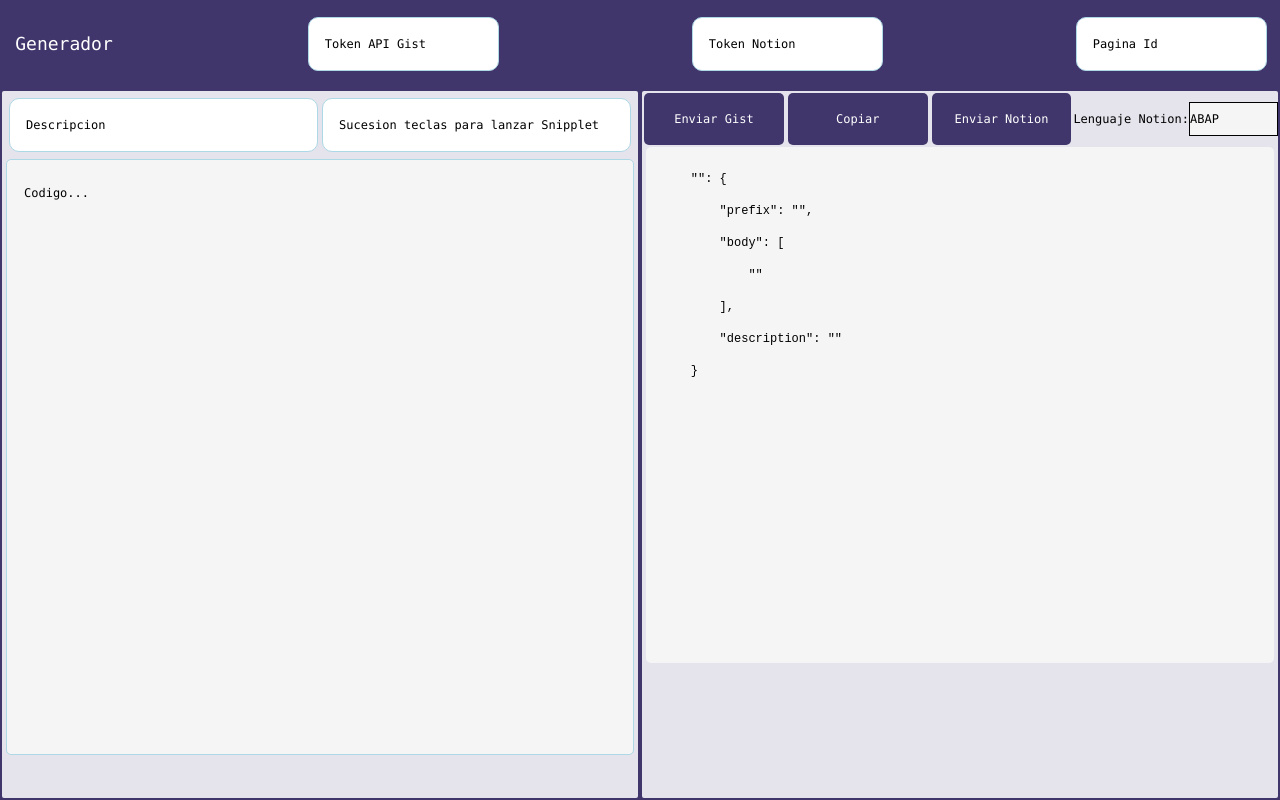
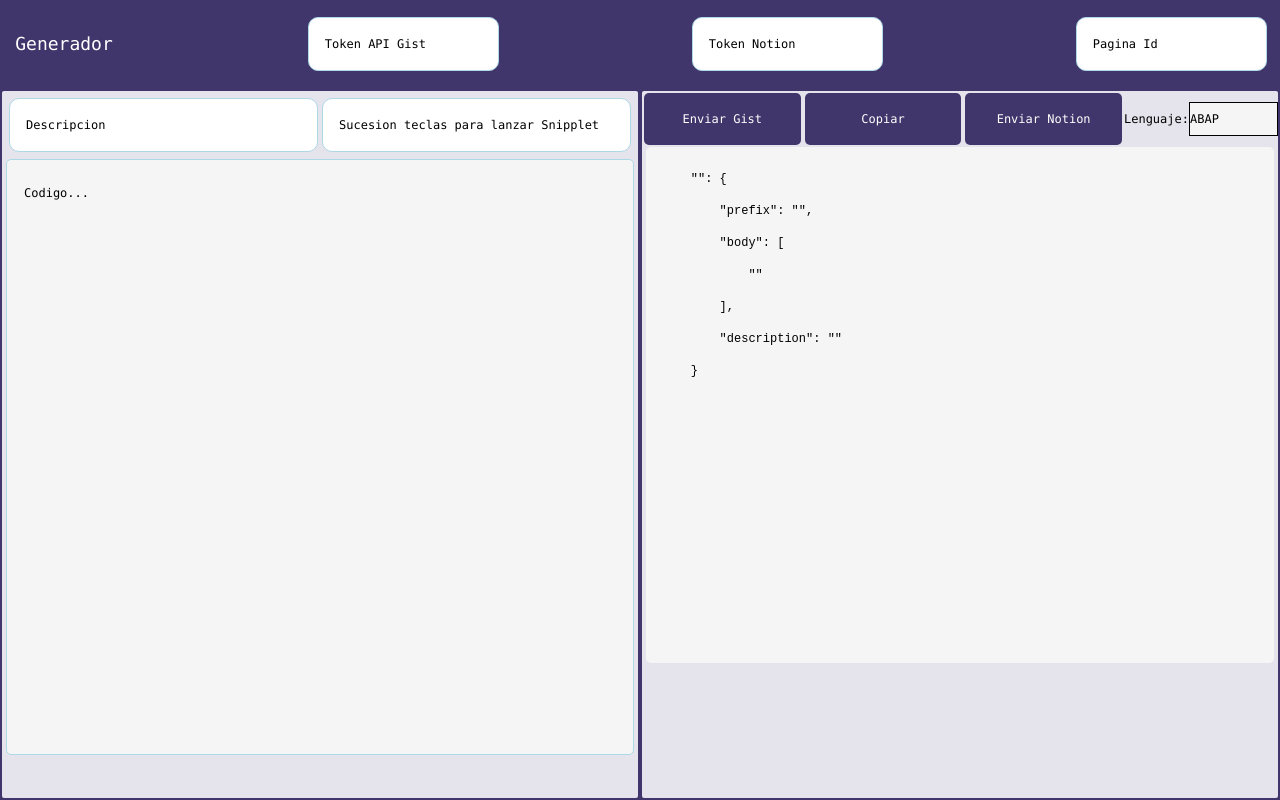
Before and after one commit to sosan/codesnipper, a plain HTML site: page index.html in a window 1280 px wide. Drawn offline with Linux system fonts and the light colour scheme.

Commit message:
fixed language

```diff
--- a/index.html
+++ b/index.html
@@ -64,7 +64,7 @@
                         <button class="boton botonAzul" id="btnEnviarNotion">
                             Enviar Notion
                         </button>
-                        <label for="lenguaje_codigo">Lenguaje Notion:</label>
+                        <label for="lenguaje_codigo">Lenguaje:</label>
                         <select name="lenguaje_codigo" id="lenguaje_codigo" class="select-lenguaje">
                             <option value="abap">ABAP</option>
                             <option value="arduino">Arduino</option>
```
